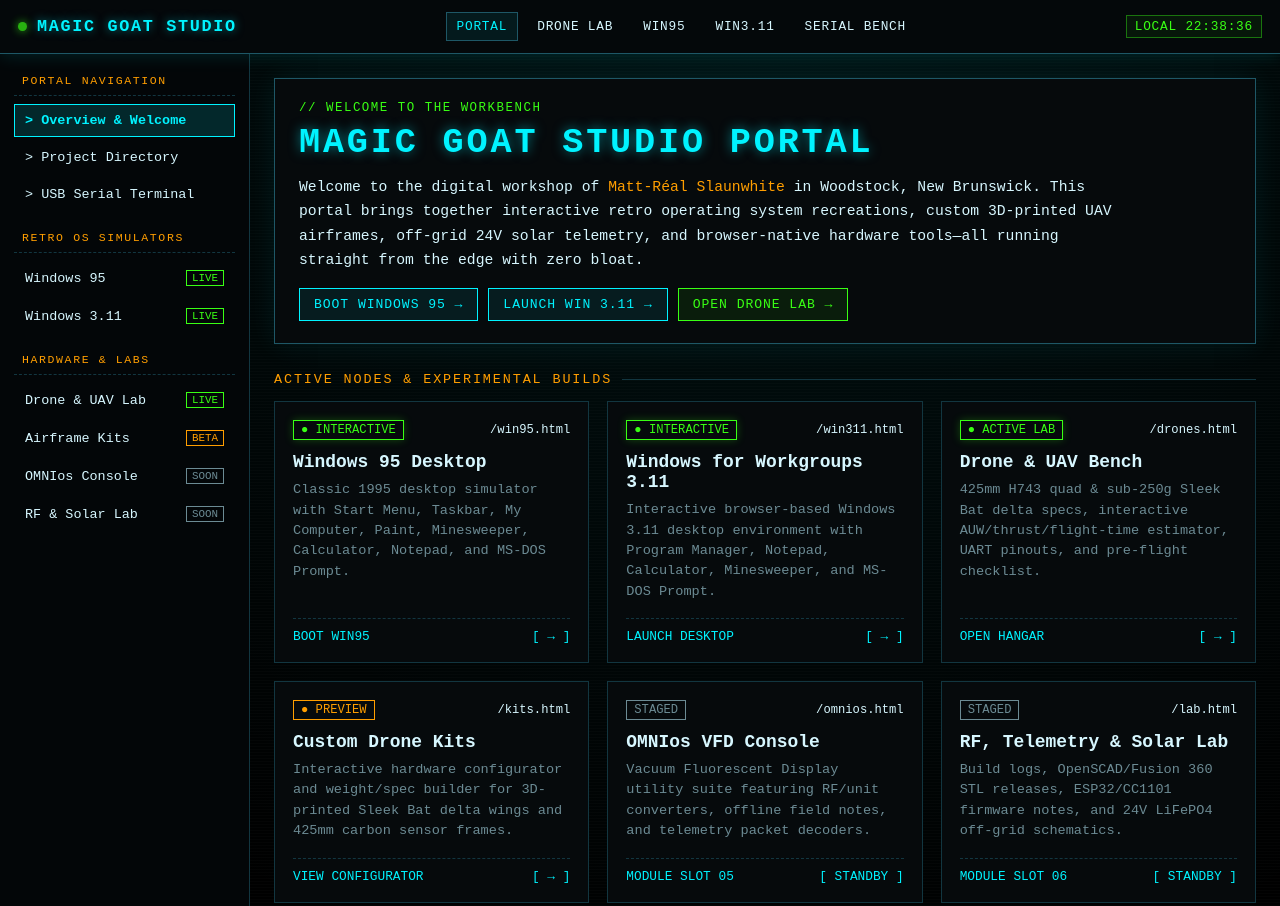
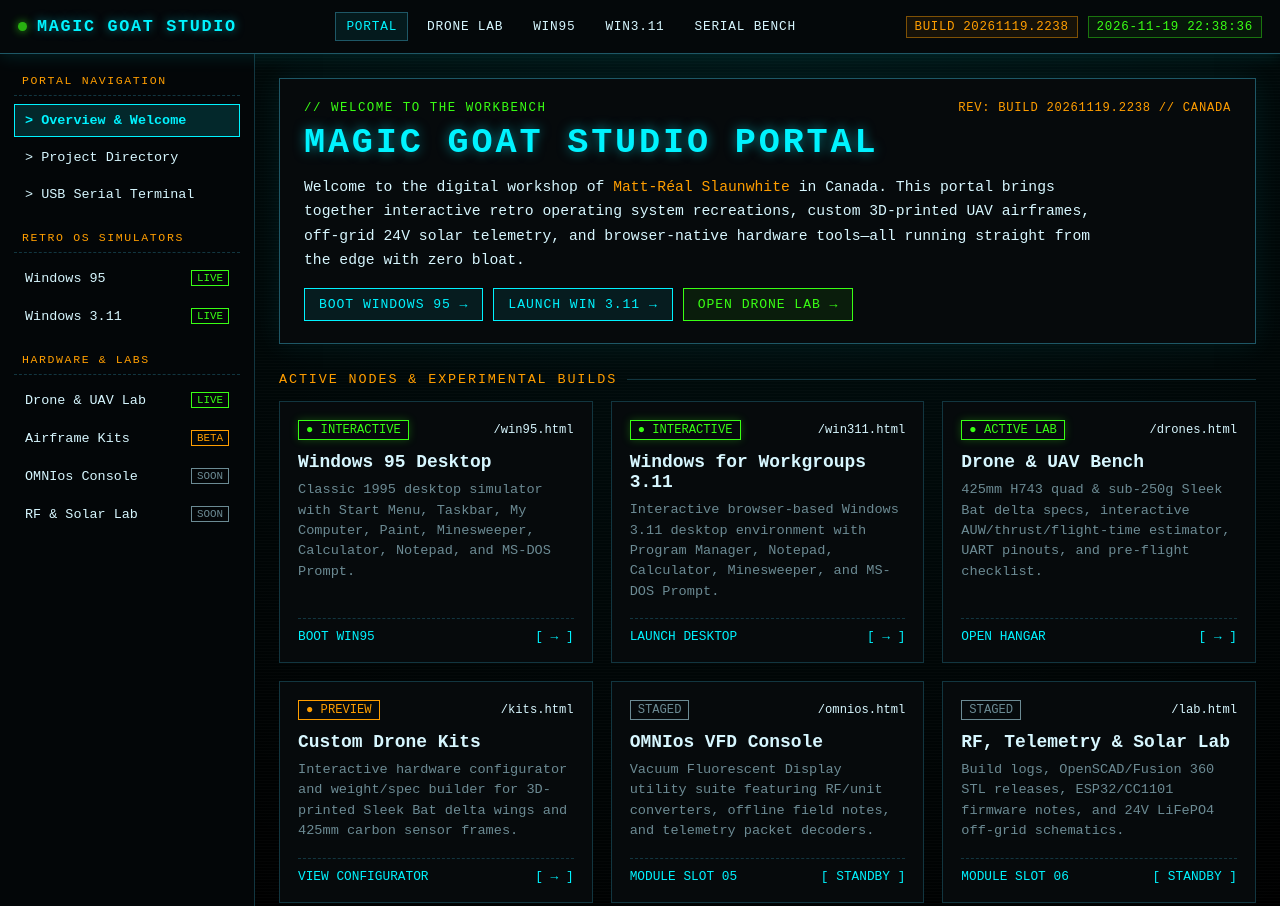
Before and after one commit to mattjslaunwhite/Site, a plain HTML site: page index.html in a window 1280 px wide. Shown: the top 906 px of the page. Drawn offline with Linux system fonts and the light colour scheme.

Commit message:
Add files via upload

```diff
--- a/index.html
+++ b/index.html
@@ -18,7 +18,7 @@
       --muted: #6c8b94;
       --text: #d7f7ff;
       --topbar-h: 54px;
-      --sidebar-w: 250px;
+      --sidebar-w: 255px;
     }
 
     * {
@@ -135,14 +135,22 @@
     .topbar-right {
       display: flex;
       align-items: center;
-      gap: 14px;
-      font-size: 0.8rem;
-      color: var(--green);
+      gap: 10px;
+      font-size: 0.78rem;
+    }
+
+    .build-pill {
+      border: 1px solid rgba(255, 158, 0, 0.45);
+      background: rgba(255, 158, 0, 0.07);
+      color: var(--amber);
+      padding: 3px 8px;
+      letter-spacing: 0.05em;
     }
 
     .sys-pill {
       border: 1px solid rgba(57, 255, 20, 0.4);
       background: rgba(57, 255, 20, 0.06);
+      color: var(--green);
       padding: 3px 8px;
       letter-spacing: 0.06em;
     }
@@ -237,7 +245,7 @@
       padding: 12px;
       font-size: 0.76rem;
       color: var(--muted);
-      line-height: 1.55;
+      line-height: 1.6;
     }
 
     .side-telemetry strong {
@@ -250,6 +258,10 @@
 
     .side-telemetry span {
       color: var(--green);
+    }
+
+    .side-telemetry span.amber {
+      color: var(--amber);
     }
 
     /* ================= MAIN WORKSPACE ================= */
@@ -278,12 +290,26 @@
       position: relative;
     }
 
+    .welcome-top-row {
+      display: flex;
+      flex-wrap: wrap;
+      justify-content: space-between;
+      align-items: center;
+      gap: 8px;
+      margin-bottom: 8px;
+    }
+
     .welcome-kicker {
       font-size: 0.78rem;
       color: var(--green);
       text-transform: uppercase;
       letter-spacing: 0.12em;
-      margin-bottom: 8px;
+    }
+
+    .welcome-build-tag {
+      font-size: 0.76rem;
+      color: var(--amber);
+      letter-spacing: 0.06em;
     }
 
     .welcome-panel h1 {
@@ -580,7 +606,7 @@
         display: inline-block;
       }
 
-      .topbar-nav {
+      .topbar-nav, .build-pill {
         display: none;
       }
 
@@ -622,7 +648,8 @@
     </nav>
 
     <div class="topbar-right">
-      <span class="sys-pill" id="clock">LOCAL 00:00:00</span>
+      <span class="build-pill" id="top-build">BUILD 20261119.1836</span>
+      <span class="sys-pill" id="clock">2026-11-19 00:00:00</span>
     </div>
   </header>
 
@@ -693,8 +720,9 @@
       <div class="side-telemetry">
         <strong>Node Telemetry</strong>
         Host: <span>magicgoat.studio</span><br />
-        Region: <span>Woodstock, NB</span><br />
-        Status: <span>ONLINE // READY</span>
+        Region: <span>Canada</span><br />
+        Build ID: <span class="amber" id="side-build">20261119.1836</span><br />
+        Stamp: <span id="side-stamp">2026-11-19 18:36</span>
       </div>
     </aside>
 
@@ -704,10 +732,13 @@
 
         <!-- WELCOME TEXT SPOT -->
         <section class="welcome-panel" id="welcome">
-          <div class="welcome-kicker">// WELCOME TO THE WORKBENCH</div>
+          <div class="welcome-top-row">
+            <div class="welcome-kicker">// WELCOME TO THE WORKBENCH</div>
+            <div class="welcome-build-tag" id="hero-build">REV: BUILD 20261119.1836 // CANADA</div>
+          </div>
           <h1>MAGIC GOAT STUDIO PORTAL</h1>
           <p class="welcome-text">
-            Welcome to the digital workshop of <em>Matt-R&eacute;al Slaunwhite</em> in Woodstock, New Brunswick. This portal brings together interactive retro operating system recreations, custom 3D-printed UAV airframes, off-grid 24V solar telemetry, and browser-native hardware tools—all running straight from the edge with zero bloat.
+            Welcome to the digital workshop of <em>Matt-R&eacute;al Slaunwhite</em> in Canada. This portal brings together interactive retro operating system recreations, custom 3D-printed UAV airframes, off-grid 24V solar telemetry, and browser-native hardware tools—all running straight from the edge with zero bloat.
           </p>
           <div class="welcome-actions">
             <a class="btn-hero" href="/win95.html">Boot Windows 95 &rarr;</a>
@@ -879,7 +910,7 @@
       </div>
 
       <footer>
-        <div>&copy; 2026 MAGIC GOAT STUDIO // WOODSTOCK, NB</div>
+        <div id="footer-build">&copy; 2026 MAGIC GOAT STUDIO // CANADA // BUILD 20261119.1836</div>
         <div>
           <a href="mailto:matt@magicgoat.studio">matt@magicgoat.studio</a> &middot;
           <a href="https://github.com/mattjslaunwhite/Site" target="_blank" rel="noopener">GitHub Repo</a>
@@ -894,19 +925,42 @@
       document.getElementById("sidebar").classList.toggle("open");
     }
 
-    // Close mobile sidebar when clicking a sidebar link
     document.querySelectorAll(".side-link").forEach(link => {
       link.addEventListener("click", () => {
         document.getElementById("sidebar").classList.remove("open");
       });
     });
 
-    // Live Local Clock
+    // Dynamic Date/Time Build Number System (YYYYMMDD.HHMM + Live Clock)
+    function initBuildSystem() {
+      const mod = new Date(document.lastModified || Date.now());
+      const pad = n => String(n).padStart(2, "0");
+      const yyyy = mod.getFullYear();
+      const mm = pad(mod.getMonth() + 1);
+      const dd = pad(mod.getDate());
+      const hh = pad(mod.getHours());
+      const min = pad(mod.getMinutes());
+
+      const buildNum = `${yyyy}${mm}${dd}.${hh}${min}`;
+      const stampStr = `${yyyy}-${mm}-${dd} ${hh}:${min}`;
+
+      document.getElementById("top-build").textContent = `BUILD ${buildNum}`;
+      document.getElementById("side-build").textContent = buildNum;
+      document.getElementById("side-stamp").textContent = stampStr;
+      document.getElementById("hero-build").textContent = `REV: BUILD ${buildNum} // CANADA`;
+      document.getElementById("footer-build").innerHTML =
+        `&copy; ${yyyy} MAGIC GOAT STUDIO // CANADA // BUILD ${buildNum}`;
+    }
+
     function updateClock() {
       const now = new Date();
-      document.getElementById("clock").textContent =
-        "LOCAL " + now.toLocaleTimeString([], { hour12: false });
+      const pad = n => String(n).padStart(2, "0");
+      const datePart = `${now.getFullYear()}-${pad(now.getMonth() + 1)}-${pad(now.getDate())}`;
+      const timePart = `${pad(now.getHours())}:${pad(now.getMinutes())}:${pad(now.getSeconds())}`;
+      document.getElementById("clock").textContent = `${datePart} ${timePart}`;
     }
+
+    initBuildSystem();
     updateClock();
     setInterval(updateClock, 1000);
 
```
